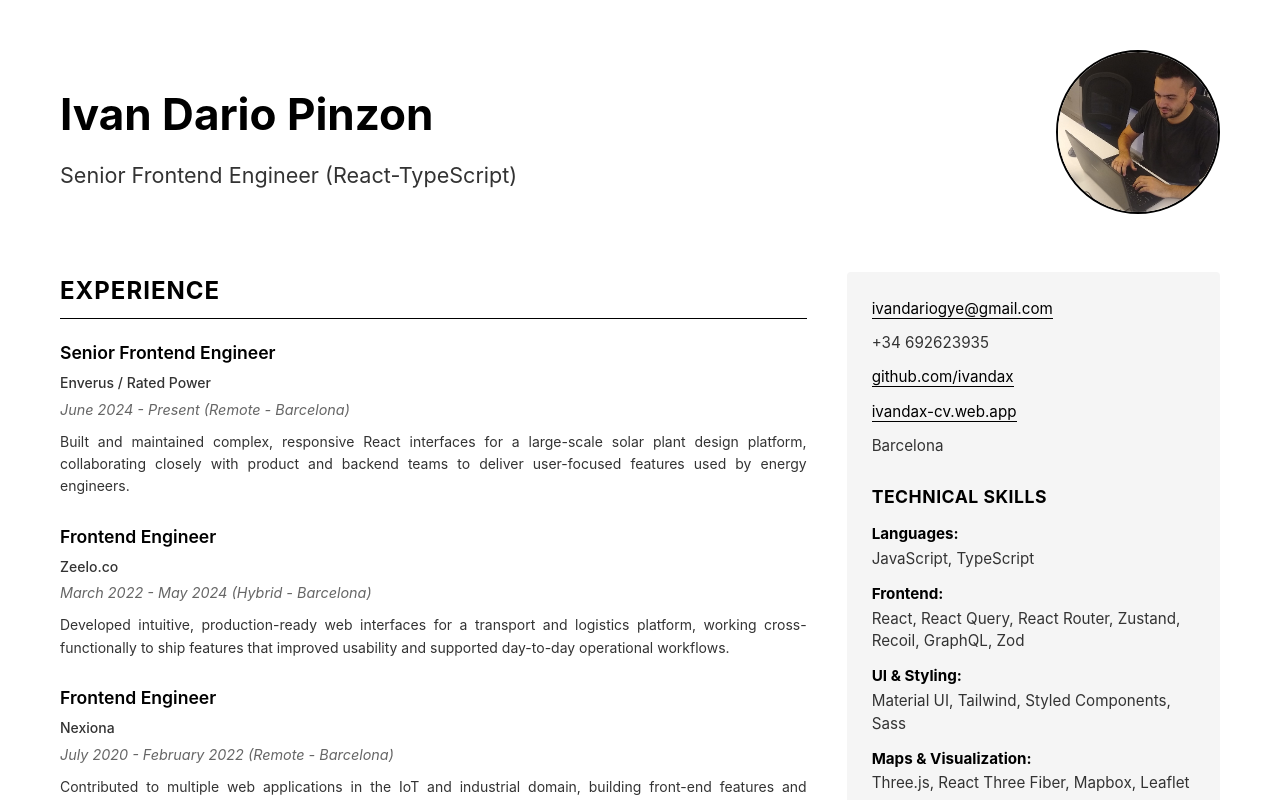
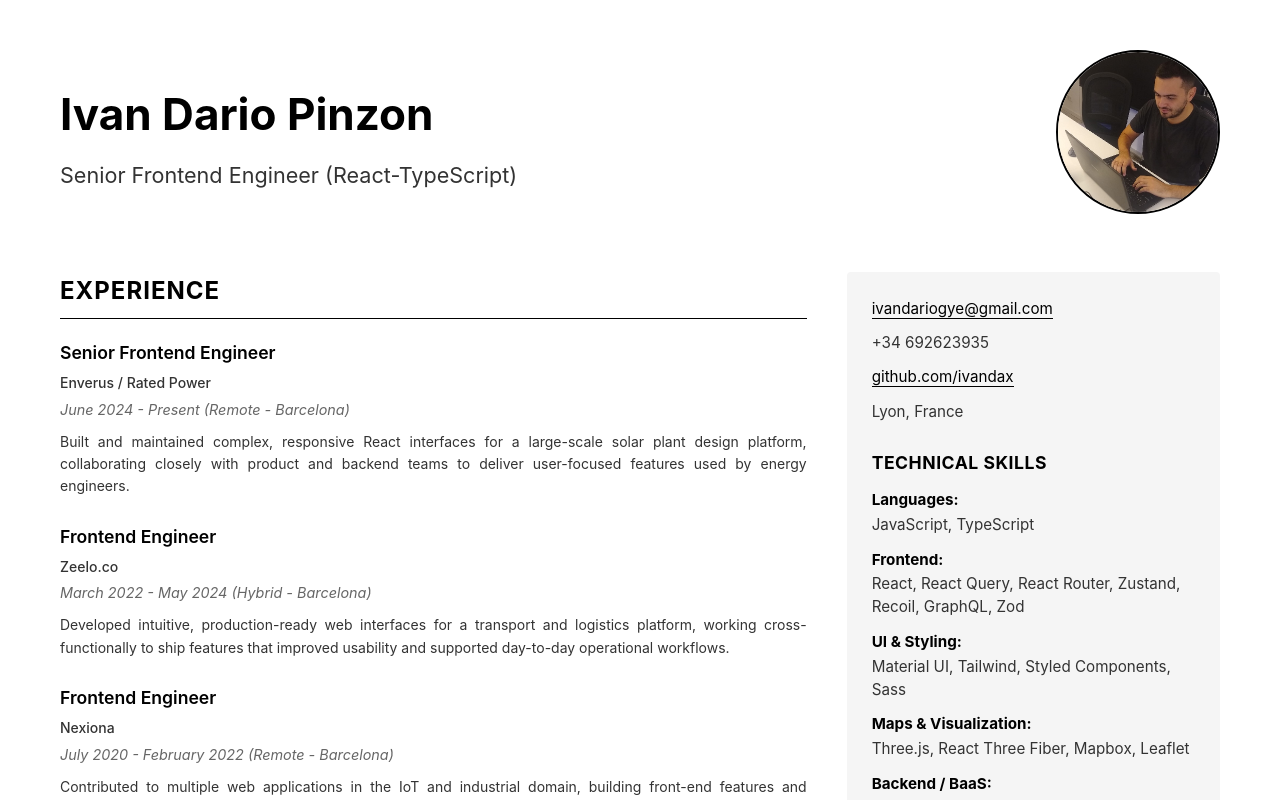
Before and after one commit to ivandax/ivandax_cv, a React (Vite) app: page / in a window 1280 px wide. Shown: the top 800 px of the page. Built offline with nearby package versions, Linux system fonts and the light colour scheme; the HTML template or start-up script is replaced by a standard one.

Commit message:
Make content corrections

```diff
--- a/src/views/Home.jsx
+++ b/src/views/Home.jsx
@@ -109,16 +109,7 @@ function Home() {
                 github.com/ivandax
               </a>
             </p>
-            <p>
-              <a
-                href="https://ivandax-cv.web.app"
-                target="_blank"
-                rel="noopener noreferrer"
-              >
-                ivandax-cv.web.app
-              </a>
-            </p>
-            <p>Barcelona</p>
+            <p>Lyon, France</p>
           </section>
 
           <section className="sidebar-section">
```
